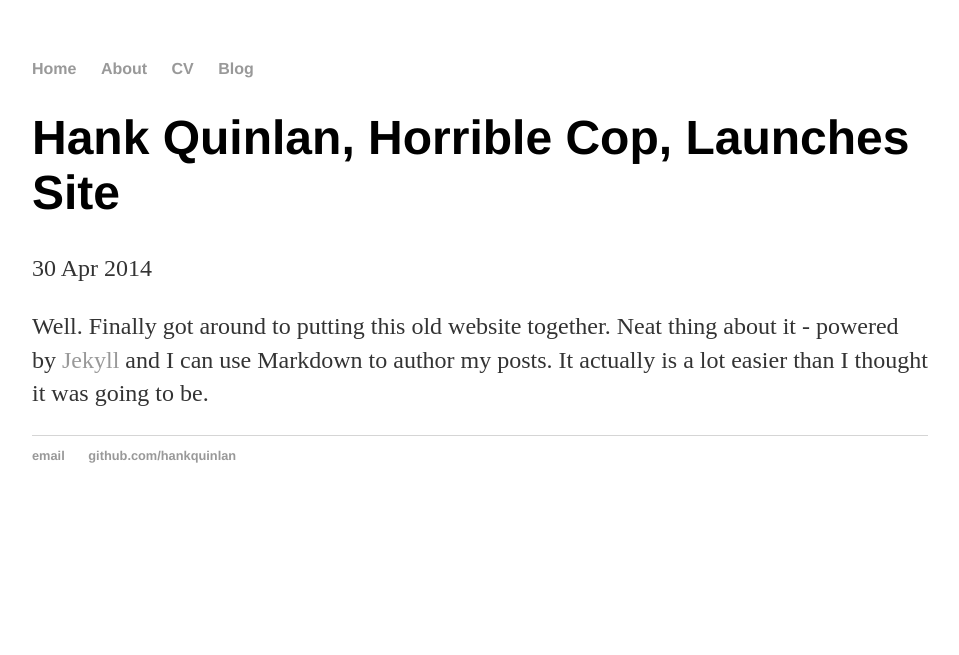
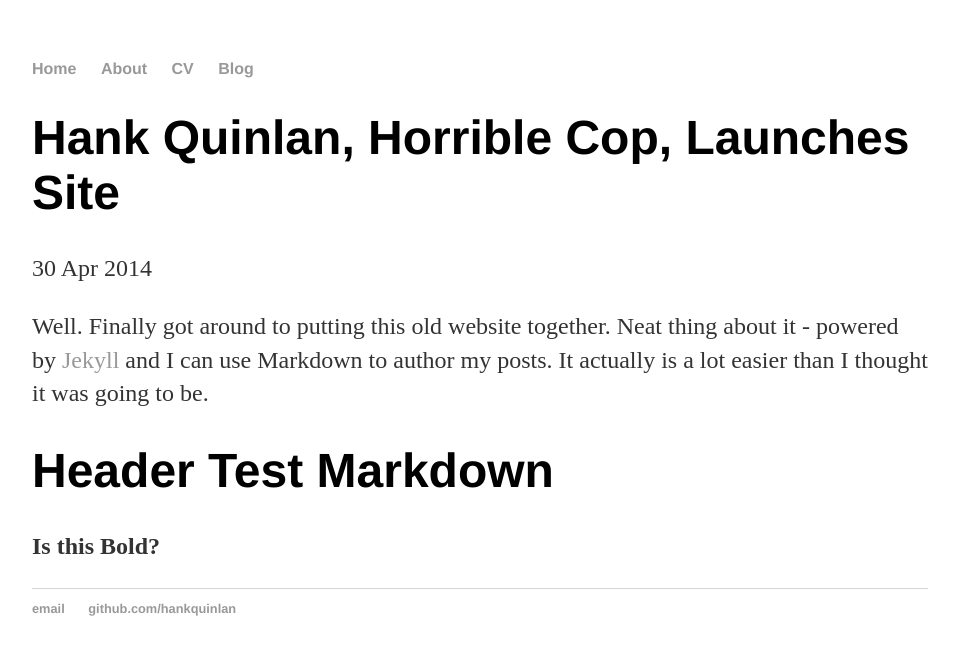
Before and after one commit to monesie/monesie.github.io, a Jekyll site: the page built from _posts/2015-10-11-my-first-blog-post.md, in a window 1280 px wide. Shown: the top 655 px of the page, without its empty margins (160-1119 px from the left). Built offline with Jekyll 4.4.1, drawn with Linux system fonts in a browser that asks for light colours.

Commit message:
Update 2015-10-11-my-first-blog-post.md

```diff
--- a/_posts/2015-10-11-my-first-blog-post.md
+++ b/_posts/2015-10-11-my-first-blog-post.md
@@ -5,3 +5,7 @@ date: 2014-04-30
 ---
 
 Well. Finally got around to putting this old website together. Neat thing about it - powered by [Jekyll](http://jekyllrb.com) and I can use Markdown to author my posts. It actually is a lot easier than I thought it was going to be.
+
+# Header Test Markdown
+
+**Is this Bold?**
```
